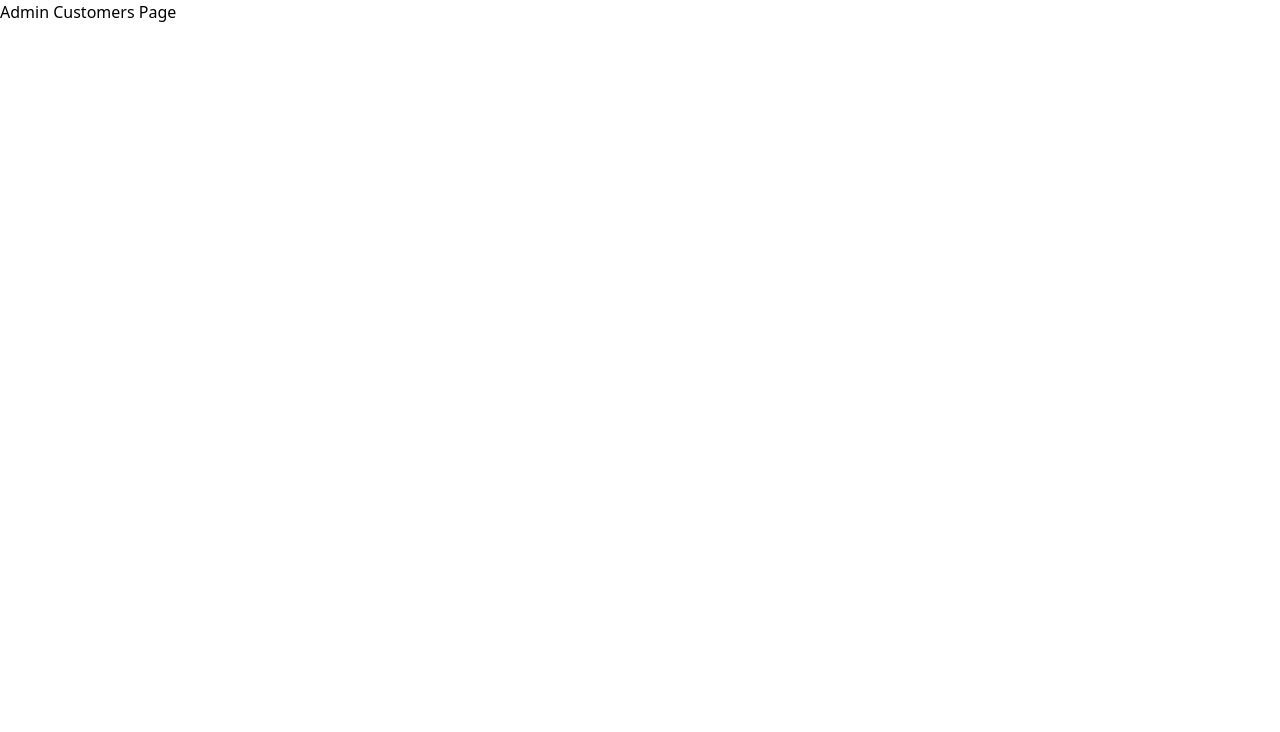
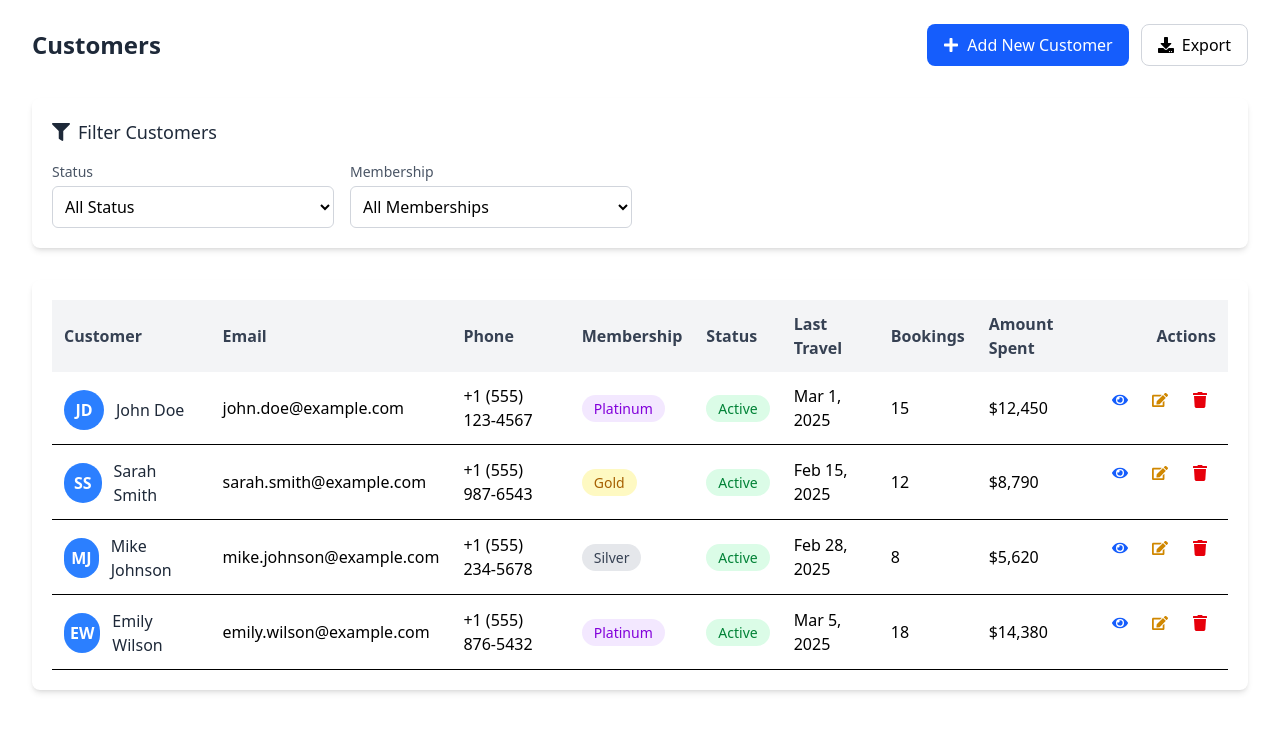
Before and after one commit to Lokesh-Kudipudi/FDFED-Sem-5, a React (Vite) app in the folder frontend/: page /admin/customers in a window 1280 px wide. Shown: the top 732 px of the page. Built offline with nearby package versions, Linux system fonts and the light colour scheme.

Commit message:
changed admin customers

```diff
--- a/frontend/src/pages/AdminCustomers.jsx
+++ b/frontend/src/pages/AdminCustomers.jsx
@@ -1,7 +1,220 @@
-import React from "react";
+import React, { useState } from "react";
+import {
+  FaPlus,
+  FaDownload,
+  FaEye,
+  FaEdit,
+  FaTrash,
+  FaFilter,
+} from "react-icons/fa";
 
-function AdminCustomers() {
-  return <h1>Admin Customers Page</h1>;
-}
+const AdminCustomers = () => {
+  const [customers, setCustomers] = useState([
+    {
+      id: 1,
+      name: "John Doe",
+      email: "john.doe@example.com",
+      phone: "+1 (555) 123-4567",
+      membership: "Platinum",
+      status: "Active",
+      lastTravel: "Mar 1, 2025",
+      bookings: 15,
+      spent: "$12,450",
+    },
+    {
+      id: 2,
+      name: "Sarah Smith",
+      email: "sarah.smith@example.com",
+      phone: "+1 (555) 987-6543",
+      membership: "Gold",
+      status: "Active",
+      lastTravel: "Feb 15, 2025",
+      bookings: 12,
+      spent: "$8,790",
+    },
+    {
+      id: 3,
+      name: "Mike Johnson",
+      email: "mike.johnson@example.com",
+      phone: "+1 (555) 234-5678",
+      membership: "Silver",
+      status: "Active",
+      lastTravel: "Feb 28, 2025",
+      bookings: 8,
+      spent: "$5,620",
+    },
+    {
+      id: 4,
+      name: "Emily Wilson",
+      email: "emily.wilson@example.com",
+      phone: "+1 (555) 876-5432",
+      membership: "Platinum",
+      status: "Active",
+      lastTravel: "Mar 5, 2025",
+      bookings: 18,
+      spent: "$14,380",
+    },
+  ]);
+
+  const [filters, setFilters] = useState({
+    status: "",
+    membership: "",
+  });
+
+  const filteredCustomers = customers.filter(
+    (c) =>
+      (filters.status === "" ||
+        c.status.toLowerCase() === filters.status.toLowerCase()) &&
+      (filters.membership === "" ||
+        c.membership.toLowerCase() === filters.membership.toLowerCase())
+  );
+
+  const handleDelete = (id) => {
+    if (window.confirm("Are you sure you want to delete this customer?")) {
+      setCustomers(customers.filter((c) => c.id !== id));
+    }
+  };
+
+  return (
+    <div className="px-8 py-6 space-y-8">
+      {/* Page Header */}
+      <div className="flex justify-between items-center">
+        <h1 className="text-2xl font-semibold text-gray-800">Customers</h1>
+        <div className="flex gap-3">
+          <button className="flex items-center gap-2 bg-blue-600 text-white px-4 py-2 rounded-lg hover:bg-blue-700">
+            <FaPlus /> Add New Customer
+          </button>
+          <button className="flex items-center gap-2 border border-gray-300 px-4 py-2 rounded-lg hover:bg-gray-100">
+            <FaDownload /> Export
+          </button>
+        </div>
+      </div>
+
+      {/* Filters */}
+      <div className="bg-white shadow-md rounded-lg p-5">
+        <h2 className="flex items-center gap-2 text-lg font-medium text-gray-800 mb-4">
+          <FaFilter /> Filter Customers
+        </h2>
+        <div className="grid grid-cols-1 md:grid-cols-2 lg:grid-cols-4 gap-4">
+          <div>
+            <label className="block text-sm text-gray-600 mb-1">Status</label>
+            <select
+              className="w-full border border-gray-300 rounded-md p-2"
+              value={filters.status}
+              onChange={(e) =>
+                setFilters({ ...filters, status: e.target.value })
+              }
+            >
+              <option value="">All Status</option>
+              <option value="Active">Active</option>
+              <option value="Inactive">Inactive</option>
+            </select>
+          </div>
+          <div>
+            <label className="block text-sm text-gray-600 mb-1">
+              Membership
+            </label>
+            <select
+              className="w-full border border-gray-300 rounded-md p-2"
+              value={filters.membership}
+              onChange={(e) =>
+                setFilters({ ...filters, membership: e.target.value })
+              }
+            >
+              <option value="">All Memberships</option>
+              <option value="Platinum">Platinum</option>
+              <option value="Gold">Gold</option>
+              <option value="Silver">Silver</option>
+              <option value="Bronze">Bronze</option>
+            </select>
+          </div>
+        </div>
+      </div>
+
+      {/* Customers Table */}
+      <div className="bg-white shadow-md rounded-lg p-5 overflow-x-auto">
+        <table className="w-full text-left border-collapse">
+          <thead className="bg-gray-100 text-gray-700">
+            <tr>
+              <th className="p-3">Customer</th>
+              <th className="p-3">Email</th>
+              <th className="p-3">Phone</th>
+              <th className="p-3">Membership</th>
+              <th className="p-3">Status</th>
+              <th className="p-3">Last Travel</th>
+              <th className="p-3">Bookings</th>
+              <th className="p-3">Amount Spent</th>
+              <th className="p-3 text-right">Actions</th>
+            </tr>
+          </thead>
+          <tbody>
+            {filteredCustomers.map((c) => (
+              <tr key={c.id} className="border-b hover:bg-gray-50">
+                <td className="p-3 flex items-center gap-3">
+                  <div className="w-10 h-10 flex items-center justify-center rounded-full bg-blue-500 text-white font-semibold">
+                    {c.name
+                      .split(" ")
+                      .map((n) => n[0])
+                      .join("")}
+                  </div>
+                  <span className="font-medium text-gray-800">{c.name}</span>
+                </td>
+                <td className="p-3">{c.email}</td>
+                <td className="p-3">{c.phone}</td>
+                <td className="p-3">
+                  <span
+                    className={`px-3 py-1 rounded-full text-sm font-medium ${
+                      c.membership === "Platinum"
+                        ? "bg-purple-100 text-purple-700"
+                        : c.membership === "Gold"
+                        ? "bg-yellow-100 text-yellow-700"
+                        : c.membership === "Silver"
+                        ? "bg-gray-200 text-gray-700"
+                        : "bg-orange-100 text-orange-700"
+                    }`}
+                  >
+                    {c.membership}
+                  </span>
+                </td>
+                <td className="p-3">
+                  <span
+                    className={`px-3 py-1 rounded-full text-sm font-medium ${
+                      c.status === "Active"
+                        ? "bg-green-100 text-green-700"
+                        : "bg-gray-200 text-gray-600"
+                    }`}
+                  >
+                    {c.status}
+                  </span>
+                </td>
+                <td className="p-3">{c.lastTravel}</td>
+                <td className="p-3">{c.bookings}</td>
+                <td className="p-3">{c.spent}</td>
+                <td className="p-3 flex justify-end gap-2">
+                  <button className="p-2 hover:bg-blue-100 rounded">
+                    <FaEye className="text-blue-600" />
+                  </button>
+                  <button className="p-2 hover:bg-yellow-100 rounded">
+                    <FaEdit className="text-yellow-600" />
+                  </button>
+                  <button
+                    onClick={() => handleDelete(c.id)}
+                    className="p-2 hover:bg-red-100 rounded"
+                  >
+                    <FaTrash className="text-red-600" />
+                  </button>
+                </td>
+              </tr>
+            ))}
+          </tbody>
+        </table>
+
+        {filteredCustomers.length === 0 && (
+          <p className="text-center text-gray-500 py-6">No customers found.</p>
+        )}
+      </div>
+    </div>
+  );
+};
 
 export default AdminCustomers;
```
